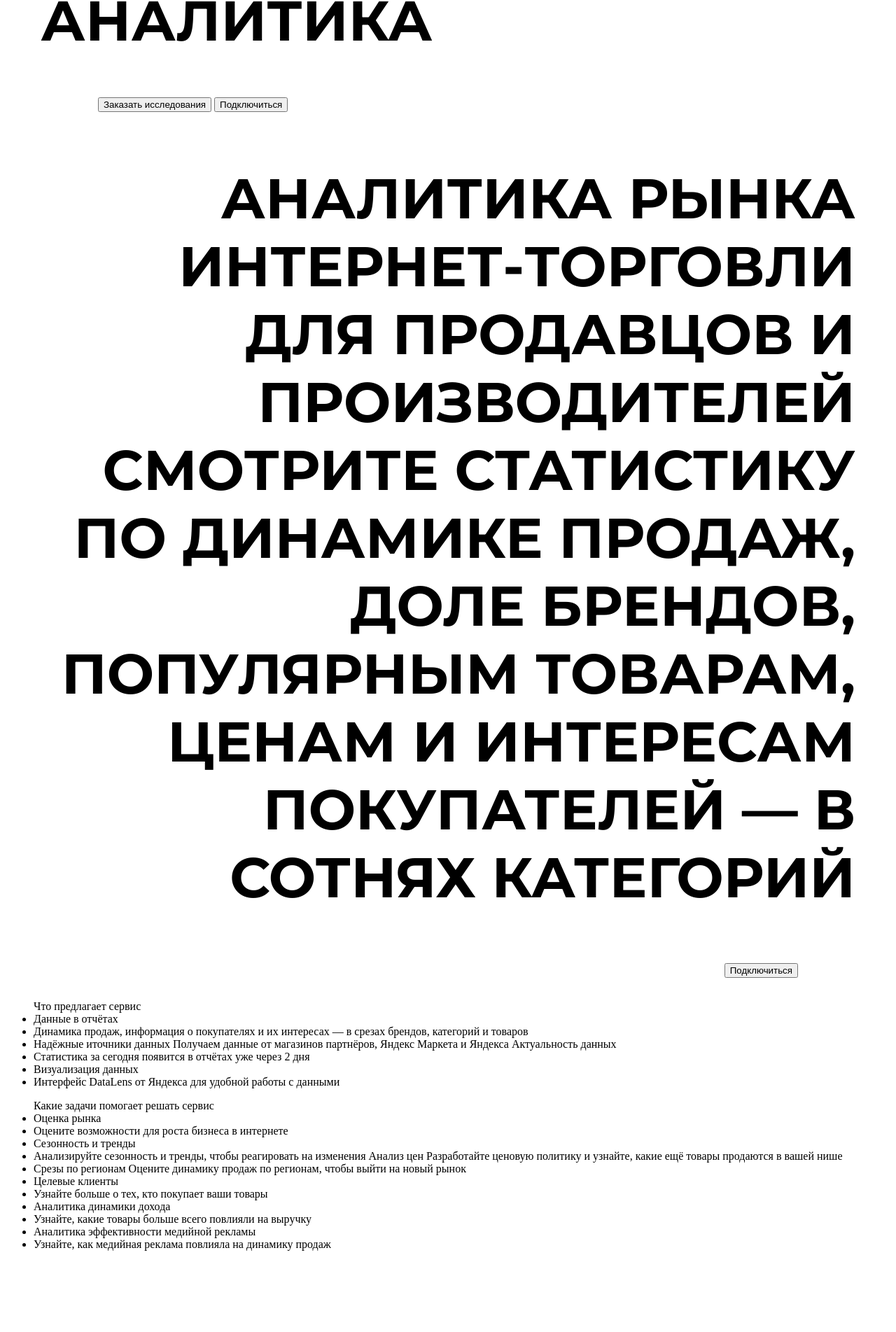
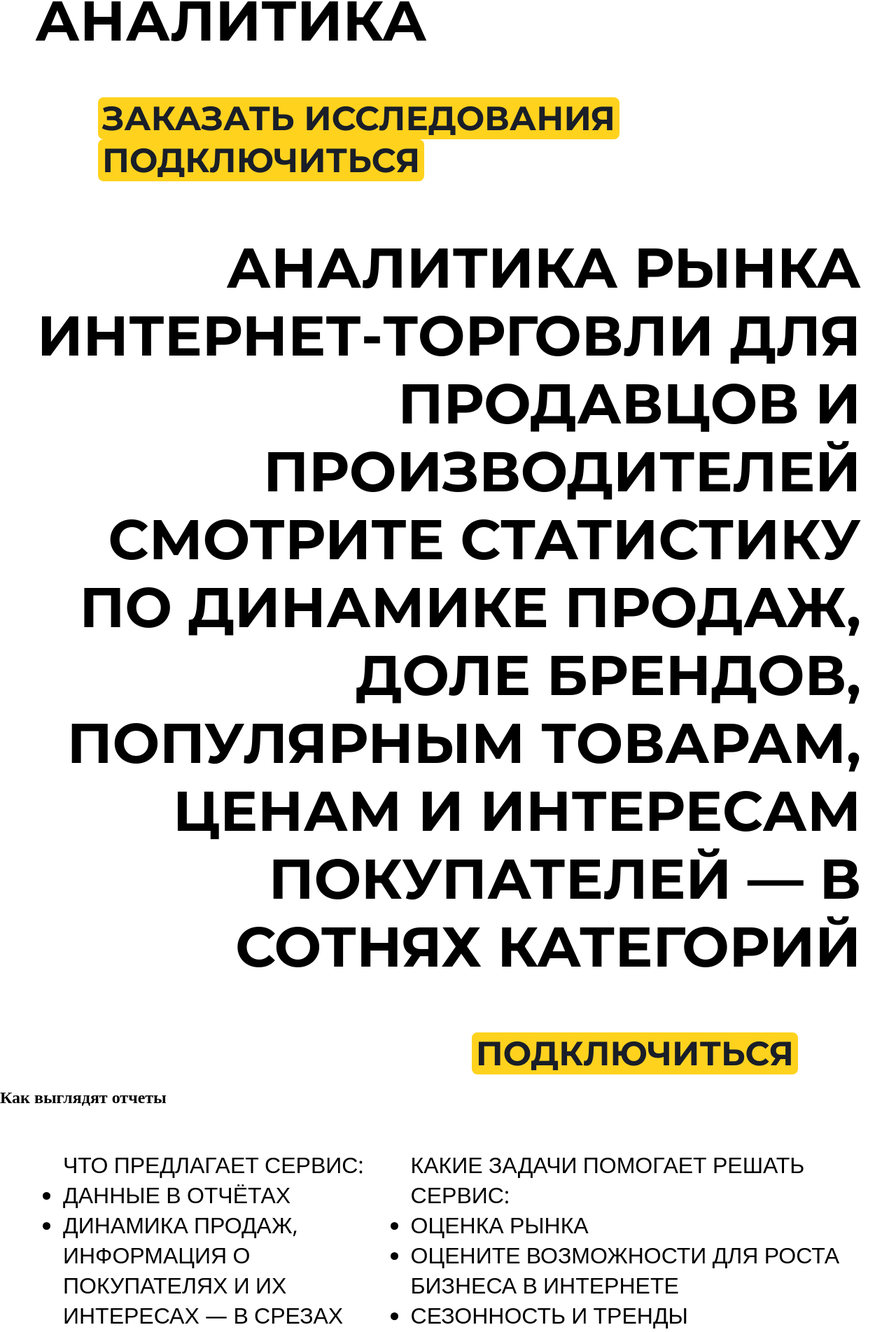
Before and after one commit to sentpavel/Yandex_HW, a plain HTML site: page index.html in a window 1280 px wide. Shown: the part 1051-2954 px from the top of the page at 70% size. Before the commit the page ends 2870 px from the top, so only its background shows below. Drawn offline with nearby package versions, Linux system fonts and the light colour scheme.

Commit message:
day2-begin

```diff
--- a/index.html
+++ b/index.html
@@ -7,10 +7,6 @@
     <title>Яндекс.Аналитика</title>
   </head>
   <body>
-
-
-    <scroll-container>
-    <div class="scroll-page" id="page-1">
     <header class="header">
       <h1 class="texta">
         Мы научились генерировать картинки для ряда рекламных рубрик. Будем
@@ -18,34 +14,32 @@
         материалов.Ecom Аналитика
       </h1>
       <form class="form1">
-        <button class="form_button" type="button">Заказать исследования</button>
-        <button class="form_button" type="button">Подключиться</button>
+        <button class="form_button1" type="button">Заказать исследования</button>
+        <button class="form_button1" type="button">Подключиться</button>
       </form>
     </header>
-</div>
 
 
-<div class="scroll-page" id="page-2">
     <article class="article">
         <h2 class="textb">
         Аналитика рынка интернет-торговли для продавцов и производителей
         Смотрите статистику по динамике продаж, доле брендов, популярным
         товарам, ценам и интересам покупателей — в сотнях категорий
-    </h2>
+        </h2>
         <form class="form2">
-            <button class="form_button" type="button">Подключиться</button>
+            <button class="form_button2" type="button">Подключиться</button>
         </form>
     </article>
-</div>
-</scroll-container>
 
-
+    <article class="otchet">
+      <h2 class="howLoooks">Как выглядят отчеты</h2>
+    </article>
 
 
 
     <article class="predlog">
       <p class="quest">
-        <ul>Что предлагает сервис
+        <ul>Что предлагает сервис:
         <li>Данные в отчётах</li>
         <li>Динамика продаж, информация о
         покупателях и их интересах — в срезах брендов, категорий и товаров</li>
@@ -57,7 +51,7 @@
         <li>Интерфейс DataLens от Яндекса для удобной работы с данными </li>
         </ul>
         <ul>
-        Какие задачи помогает решать сервис
+        Какие задачи помогает решать сервис:
         <li>Оценка рынка</li>
         <li>Оцените возможности для роста бизнеса в интернете</li>
         <li>Сезонность и тренды</li>
@@ -72,5 +66,17 @@
         <li>Узнайте, как медийная реклама повлияла на динамику продаж</li></ul>
       </p>
     </article>
+    <article class="howWeWork">
+      <p class="how">
+        Как мы работаем с данными
+      </p>
+      <p class="how1">Собираем данные От магазинов партнёров </p>
+      <p class="how2">От Яндекс Маркета — о категориях, товарах и их характеристиках</p>
+      <p class="how3">От Яндекса — о пользователях и поисковых запросах</p>
+      <p class="how4">Создаём модель Знания о видимой части рынка</p>
+      <p class="how5">Распознаём и обогащаем данные Смоделированные алгоритмами недостающие знания</p>
+      <p class="how6">Формируем отчёты Структурирование обезличенных знаний</p>
+      <p class="how7">Получаем полную картину рынка</p>
+    </article>
   </body>
 </html>
--- a/style.css
+++ b/style.css
@@ -10,7 +10,10 @@
     }
   }
 
-
+body {
+  margin: 0;
+  padding: 0;
+}
 
   header {
     animation-name: left_anim;
@@ -89,3 +92,16 @@
     font-weight: 300;
     color: #333;
   }
+  .predlog{
+    display: flex;
+    padding: 8px 50px;
+    background-repeat: no-repeat;
+    background-size: cover;
+    position: relative;
+    font-family: 'Open Sans', sans-serif;
+    font-size: 2em;
+    font-weight: 30;
+    transform: translateX(0);
+    align-self: start;
+    text-transform: uppercase;
+  }
```
